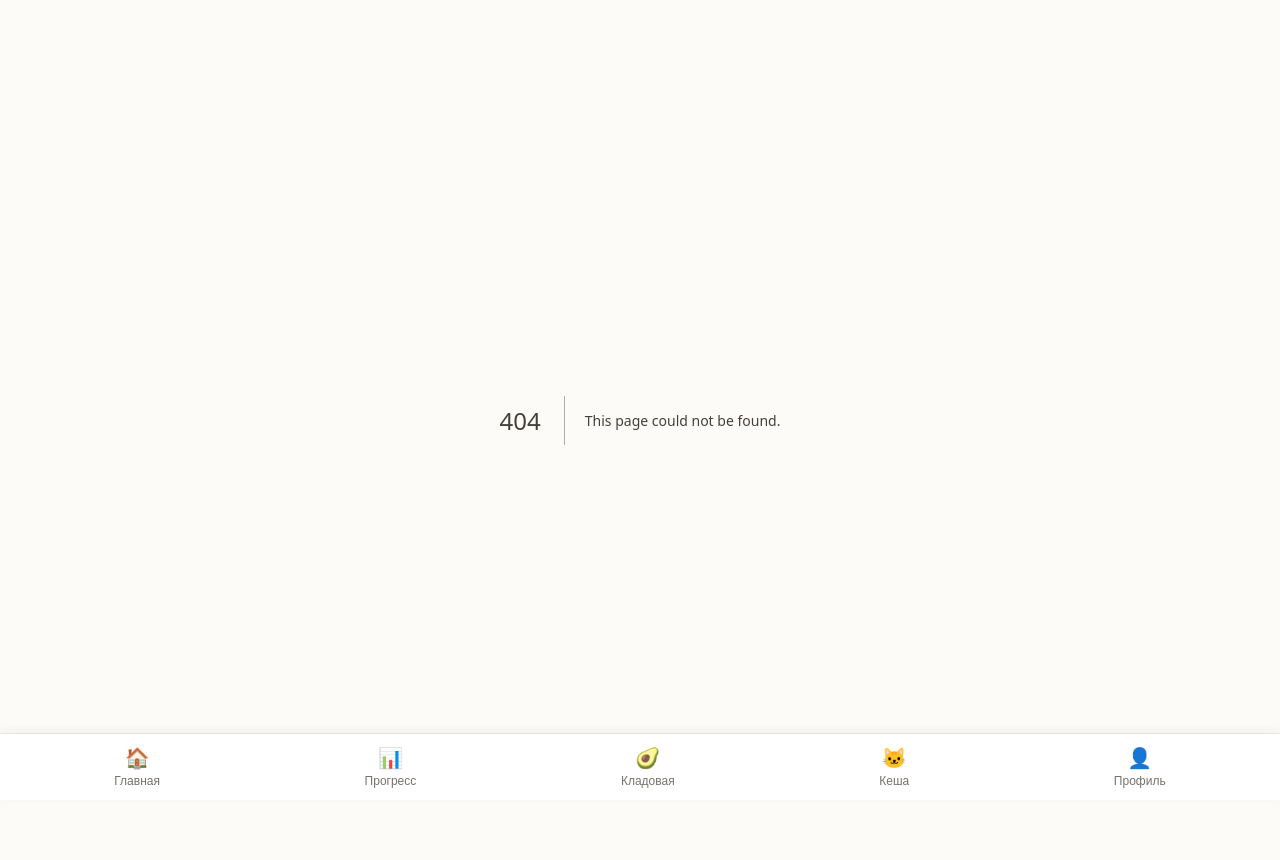
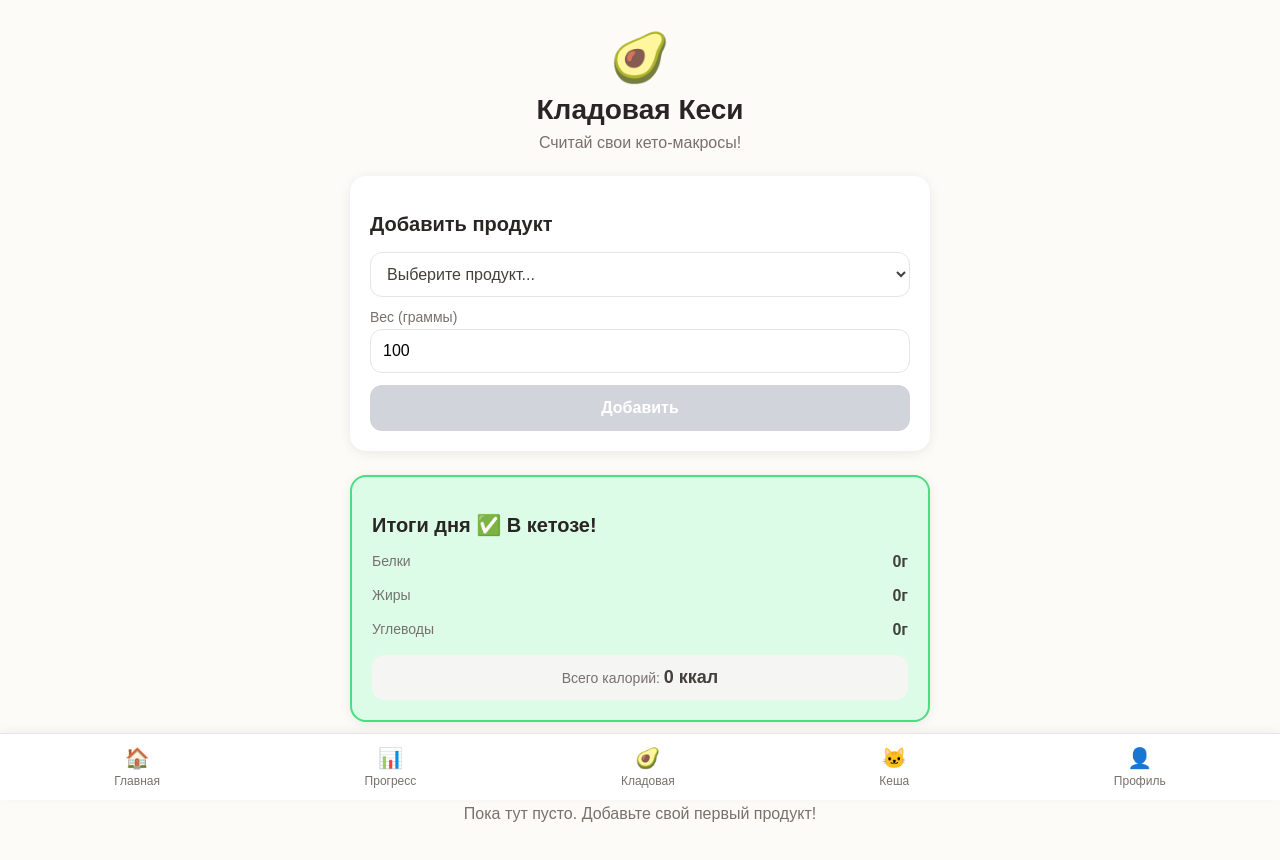
Before and after one commit to 2025zhannansk-beep/kesha-keto, a Next.js app: page /pantry in a window 1280 px wide. Before the commit this address had no page. Shown: the top 860 px of the page. Built offline with nearby package versions, Linux system fonts and the light colour scheme.

Commit message:
Create page.tsx

```diff
--- /dev/null
+++ b/app/pantry/page.tsx
@@ -0,0 +1,145 @@
+'use client';
+
+import { useState, useEffect } from 'react';
+
+interface FoodItem {
+  id: number;
+  name: string;
+  weight: number;
+  protein: number;
+  fat: number;
+  carbs: number;
+}
+
+const KETO_PRODUCTS = [
+  { name: 'Авокадо', protein: 2, fat: 15, carbs: 9 },
+  { name: 'Яйцо (1 шт)', protein: 6, fat: 5, carbs: 0.6 },
+  { name: 'Лосось', protein: 20, fat: 13, carbs: 0 },
+  { name: 'Оливковое масло', protein: 0, fat: 14, carbs: 0 },
+  { name: 'Сыр чеддер', protein: 7, fat: 9, carbs: 0.4 },
+  { name: 'Говядина', protein: 26, fat: 15, carbs: 0 },
+];
+
+export default function PantryPage() {
+  const [foods, setFoods] = useState<FoodItem[]>([]);
+  const [selectedProduct, setSelectedProduct] = useState('');
+  const [weight, setWeight] = useState(100);
+
+  useEffect(() => {
+    const savedFoods = localStorage.getItem('kesha-foods');
+    if (savedFoods) setFoods(JSON.parse(savedFoods));
+  }, []);
+
+  useEffect(() => {
+    if (foods.length > 0) localStorage.setItem('kesha-foods', JSON.stringify(foods));
+  }, [foods]);
+
+  const addFood = () => {
+    if (!selectedProduct) return;
+    const product = KETO_PRODUCTS.find(p => p.name === selectedProduct);
+    if (!product) return;
+    const multiplier = weight / 100;
+    const newFood: FoodItem = {
+      id: Date.now(),
+      name: product.name,
+      weight,
+      protein: Math.round(product.protein * multiplier * 10) / 10,
+      fat: Math.round(product.fat * multiplier * 10) / 10,
+      carbs: Math.round(product.carbs * multiplier * 10) / 10,
+    };
+    setFoods([newFood, ...foods]);
+    setSelectedProduct('');
+    setWeight(100);
+  };
+
+  const removeFood = (id: number) => {
+    const updatedFoods = foods.filter(f => f.id !== id);
+    setFoods(updatedFoods);
+    if (updatedFoods.length === 0) localStorage.removeItem('kesha-foods');
+  };
+
+  const totals = foods.reduce(
+    (acc, food) => ({
+      protein: acc.protein + food.protein,
+      fat: acc.fat + food.fat,
+      carbs: acc.carbs + food.carbs,
+    }),
+    { protein: 0, fat: 0, carbs: 0 }
+  );
+
+  const totalCalories = totals.protein * 4 + totals.fat * 9 + totals.carbs * 4;
+  const isKeto = totals.carbs <= 50;
+
+  return (
+    <div style={{ padding: '10px' }}>
+      <header style={{ textAlign: 'center', marginBottom: '24px' }}>
+        <div style={{ fontSize: '48px', marginBottom: '8px' }}>🥑</div>
+        <h1 style={{ fontSize: '1.75rem', fontWeight: 'bold', color: '#292524', margin: 0 }}>Кладовая Кеси</h1>
+        <p style={{ color: '#78716C', marginTop: '8px' }}>Считай свои кето-макросы!</p>
+      </header>
+
+      <div style={{ backgroundColor: 'white', borderRadius: '16px', padding: '20px', marginBottom: '24px', boxShadow: '0 2px 12px rgba(0,0,0,0.08)' }}>
+        <h2 style={{ fontSize: '1.25rem', fontWeight: '600', color: '#292524', marginBottom: '16px' }}>Добавить продукт</h2>
+        <select value={selectedProduct} onChange={(e) => setSelectedProduct(e.target.value)} style={{ width: '100%', padding: '12px', borderRadius: '12px', border: '1px solid #E7E5E4', fontSize: '16px', marginBottom: '12px', backgroundColor: 'white', color: '#44403C' }}>
+          <option value="">Выберите продукт...</option>
+          {KETO_PRODUCTS.map((product) => (<option key={product.name} value={product.name}>{product.name}</option>))}
+        </select>
+        <div style={{ marginBottom: '12px' }}>
+          <label style={{ display: 'block', color: '#78716C', fontSize: '14px', marginBottom: '4px' }}>Вес (граммы)</label>
+          <input type="number" value={weight} onChange={(e) => setWeight(Number(e.target.value))} min="1" style={{ width: '100%', padding: '12px', borderRadius: '12px', border: '1px solid #E7E5E4', fontSize: '16px', boxSizing: 'border-box' }} />
+        </div>
+        <button onClick={addFood} disabled={!selectedProduct} style={{ width: '100%', backgroundColor: !selectedProduct ? '#D1D5DB' : '#4ade80', color: 'white', border: 'none', borderRadius: '12px', padding: '14px', fontSize: '16px', fontWeight: '600', cursor: !selectedProduct ? 'not-allowed' : 'pointer' }}>Добавить</button>
+      </div>
+
+      <div style={{ backgroundColor: isKeto ? '#DCFCE7' : 'white', borderRadius: '16px', padding: '20px', marginBottom: '24px', boxShadow: '0 2px 12px rgba(0,0,0,0.08)', border: isKeto ? '2px solid #4ade80' : 'none' }}>
+        <h2 style={{ fontSize: '1.25rem', fontWeight: '600', color: '#292524', marginBottom: '16px' }}>Итоги дня {isKeto ? '✅ В кетозе!' : ''}</h2>
+        <div style={{ marginBottom: '16px' }}>
+          <div style={{ display: 'flex', justifyContent: 'space-between', marginBottom: '4px' }}>
+            <span style={{ color: '#78716C', fontSize: '14px' }}>Белки</span>
+            <span style={{ color: '#44403C', fontWeight: '600' }}>{Math.round(totals.protein)}г</span>
+          </div>
+        </div>
+        <div style={{ marginBottom: '16px' }}>
+          <div style={{ display: 'flex', justifyContent: 'space-between', marginBottom: '4px' }}>
+            <span style={{ color: '#78716C', fontSize: '14px' }}>Жиры</span>
+            <span style={{ color: '#44403C', fontWeight: '600' }}>{Math.round(totals.fat)}г</span>
+          </div>
+        </div>
+        <div style={{ marginBottom: '16px' }}>
+          <div style={{ display: 'flex', justifyContent: 'space-between', marginBottom: '4px' }}>
+            <span style={{ color: '#78716C', fontSize: '14px' }}>Углеводы</span>
+            <span style={{ color: '#44403C', fontWeight: '600' }}>{Math.round(totals.carbs)}г</span>
+          </div>
+        </div>
+        <div style={{ textAlign: 'center', padding: '12px', backgroundColor: '#F5F5F4', borderRadius: '12px' }}>
+          <span style={{ color: '#78716C', fontSize: '14px' }}>Всего калорий: </span>
+          <span style={{ color: '#44403C', fontWeight: '600', fontSize: '18px' }}>{Math.round(totalCalories)} ккал</span>
+        </div>
+      </div>
+
+      <div>
+        <h2 style={{ fontSize: '1.25rem', fontWeight: '600', color: '#292524', marginBottom: '16px' }}>Съедено сегодня ({foods.length})</h2>
+        {foods.length === 0 ? (
+          <p style={{ color: '#78716C', textAlign: 'center', padding: '20px' }}>Пока тут пусто. Добавьте свой первый продукт!</p>
+        ) : (
+          foods.map((food) => (
+            <div key={food.id} style={{ backgroundColor: 'white', borderRadius: '12px', padding: '16px', marginBottom: '12px', boxShadow: '0 1px 4px rgba(0,0,0,0.05)', borderLeft: '4px solid #4ade80' }}>
+              <div style={{ display: 'flex', justifyContent: 'space-between', alignItems: 'start', marginBottom: '8px' }}>
+                <div>
+                  <p style={{ color: '#44403C', fontWeight: '600', margin: '0 0 4px 0' }}>{food.name}</p>
+                  <span style={{ fontSize: '12px', color: '#A8A29E' }}>{food.weight}г</span>
+                </div>
+                <button onClick={() => removeFood(food.id)} style={{ backgroundColor: 'transparent', border: 'none', color: '#EF4444', cursor: 'pointer', fontSize: '14px', padding: '4px 8px' }}>Удалить</button>
+              </div>
+              <div style={{ display: 'flex', gap: '12px', fontSize: '12px' }}>
+                <span style={{ color: '#60A5FA' }}>Б: {food.protein}г</span>
+                <span style={{ color: '#FCD34D' }}>Ж: {food.fat}г</span>
+                <span style={{ color: '#F87171' }}>У: {food.carbs}г</span>
+              </div>
+            </div>
+          ))
+        )}
+      </div>
+    </div>
+  );
+}
```
